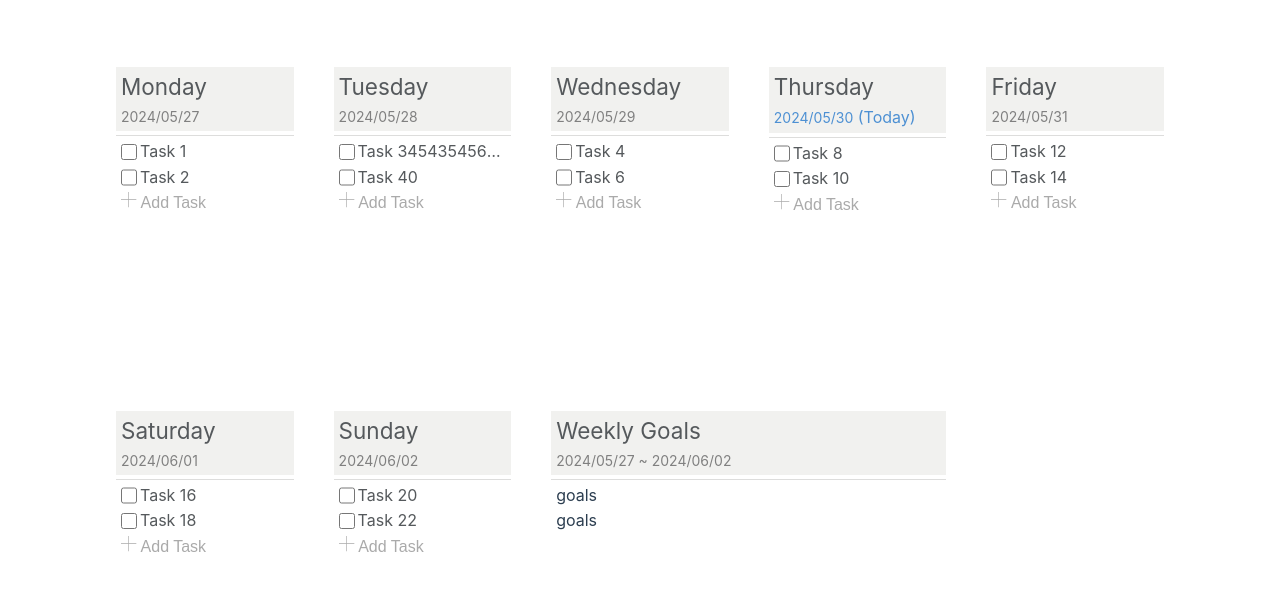
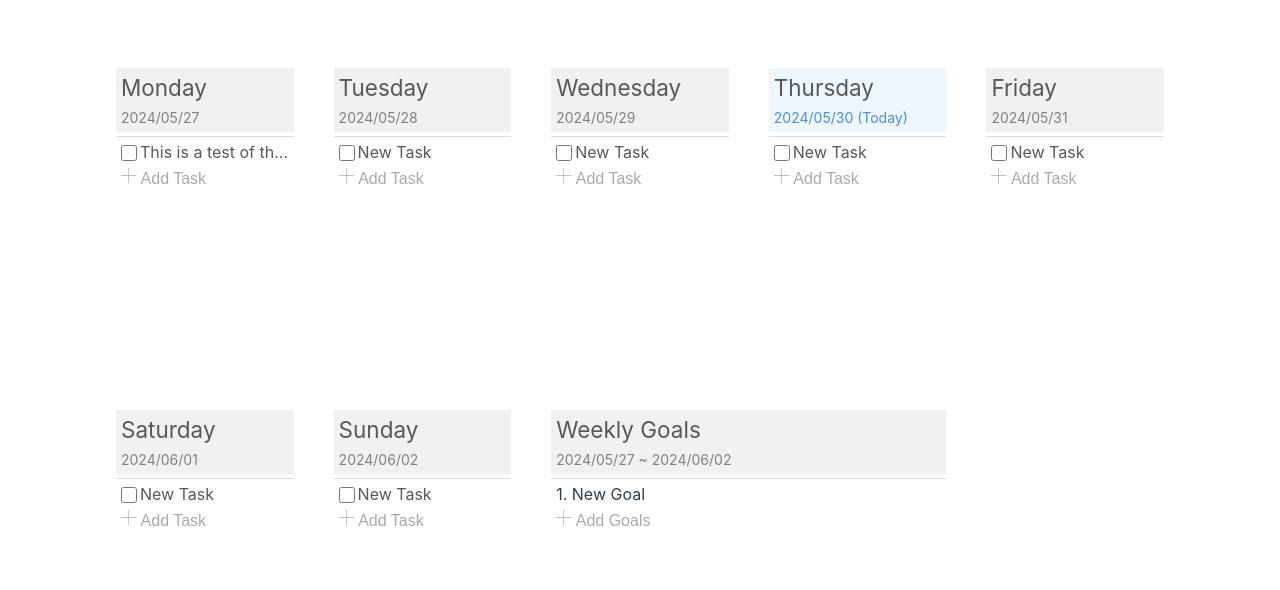
Before and after one commit to teatimehr13/WeekTodoList, a Vue app: page / in a window 1280 px wide. Shown: the top 590 px of the page. Built offline with nearby package versions, Linux system fonts and the light colour scheme.

Commit message:
完成weekly goals 刪除、新增、更新

```diff
--- a/src/components/WeekTodo.vue
+++ b/src/components/WeekTodo.vue
@@ -13,18 +13,19 @@ const props = defineProps(
     ["weekTasks", "goalsTask"]
 );
 
-const emits = defineEmits(["addTask", "delTask", "copyTask"]);
+const emits = defineEmits(["addTask", "delTask", "copyTask", "addGoals"]);
 
 let weekTasks = props.weekTasks;
 let goalsTask = props.goalsTask;
-// console.log(weekTasks);
-// console.log(goalsTask);
 
 let isEdit = ref(null);
 let isHover = ref(null);
 let swAdd_area = ref(true);
 let swNew_input = ref(null);
+let swNew_input2 = ref(null);
 let new_input = ref([]);
+let new_input2 = ref([]);
+let del_target = ref(null);
 
 let active = false;
 let popActive = ref(false);
@@ -34,7 +35,6 @@ let isDrag = ref(false);
 let disableDraggable = ref(false);
 let contenteditable = ref(true);
 let weeksArr = ref([]);
-let todayTime = ref(null);
 let currentDate = ref(null);
 
 let popUp = reactive({
@@ -44,26 +44,13 @@ let popUp = reactive({
 
 let copy_del_obj = reactive({
     week: null,
-    id: null
+    id: null,
 });
 
 const onMove = () => {
     isDrag.value = true;
 };
 
-const toggleClick = (data) => {
-    data.isChecked = !data.isChecked;
-}
-const swEditInput = (id) => {
-    // console.log(isEdit.value);
-    isEdit.value === id ? isEdit.value = null : isEdit.value = id;
-    isHover.value = null;
-    nextTick(() => {
-        if (inputRefs.value[id]) {
-            inputRefs.value[id].focus();
-        }
-    });
-}
 
 let isFocused = false;
 const swHoverContent = (id, num) => {
@@ -96,9 +83,11 @@ const swHoverContent = (id, num) => {
             if (!isFocused && !isDrag.value && !popActive.value) {
                 isHover.value === id ? isHover.value = null : isHover.value = id;
             }
+
+            isDrag.value = false;
+            tooltipActive.value = false;
             break
     }
-
 }
 
 const handleClick = (id) => {
@@ -106,6 +95,17 @@ const handleClick = (id) => {
 }
 
 const newInput_Toggle = (day) => {
+    switch (day) {
+        case "swNew_input2":
+            swNew_input2.value = !swNew_input2.value;
+            active = true;
+            nextTick(() => {
+                if (new_input2.value) {
+                    new_input2.value.focus()
+                }
+            })
+            break
+        default:
             swNew_input.value == day ? swNew_input.value = null : swNew_input.value = day;
             active = true;
             nextTick(() => {
@@ -113,24 +113,57 @@ const newInput_Toggle = (day) => {
                     new_input.value[day].focus()
                 }
             })
+            break
+    }
 }
 
-const add_task = (day) => {
-    let val = event.target.value.trim();
-    emits("addTask", val, day)
+const add_task = (day, target) => {
+    let val;
+    switch (target) {
+        case "tasks":
+            val = event.target.value.trim();
+            if (val) {
+                emits("addTask", val, day, target)
+            }
             swNew_input.value = null
+            break
+        case "goals":
+            val = event.target.value.trim();
+            if (val) {
+                emits("addTask", val, '', target)
+            }
+            swNew_input2.value = null
+            break
+    }
+
 }
 
 const del_task = () => {
+    switch (del_target.value) {
+        case "tasks":
             emits("delTask", copy_del_obj);
             popActive.value = !popActive.value;
+            break
+        case "goals":
+            emits("delTask", copy_del_obj)
+            popActive.value = !popActive.value;
+            break
+    }
 }
 
 const copy_task = () => {
+    console.log(copy_del_obj);
+    switch (del_target.value) {
+        case "tasks":
             emits("copyTask", copy_del_obj);
             popActive.value = !popActive.value;
+            break
+        case "goals":
+            emits("copyTask", copy_del_obj);
+            popActive.value = !popActive.value;
+            break
     }
-
+}
 const onDragStart = (event) => {
     swAdd_area.value = !swAdd_area.value;
 };
@@ -143,9 +176,13 @@ const updateContent = (target) => {
     target.task = event.target.innerText;
 };
 
-const sw_pop = (id, week) => {
+const sw_pop = (id, week, target) => {
+    del_target.value = target;
+
     copy_del_obj.id = id;
     copy_del_obj.week = week;
+    copy_del_obj.target = target;
+
 
     const buttonRect = event.target.getBoundingClientRect();
     popUp.top = `${buttonRect.bottom + window.scrollY + 3}px`;
@@ -240,13 +277,13 @@ let inputRefs2 = ref([]);
         <div class="week-container">
             <div v-for="(tasks, day, idx) in weekTasks" :key="day" class="day-container">
                 <div>
-                    <div class="week-con">
+                    <div class="week-con" :class="{ current_date_con: currentDate == weeksArr[idx] }">
                         <h2>{{ day }}</h2>
                         <span class="week-text" :class="{ current_date: currentDate == weeksArr[idx] }"> {{
                             weeksArr[idx]
                             }}</span>
                         <span v-if="weeksArr[idx] === currentDate"
-                            :class="{ current_date: currentDate == weeksArr[idx] }"> (Today)</span>
+                            :class="{ current_date: currentDate == weeksArr[idx] }" style="font-size: 14px;"> (Today)</span>
                     </div>
                     <ul>
                         <draggable :list="tasks" group="tasks" animation="300" @start="onDragStart" @end="onDragEnd"
@@ -255,14 +292,14 @@ let inputRefs2 = ref([]);
                             <template #item="{ element, index }">
                                 <li class="list-container">
                                     <div class="list-content">
-                                        <div v-show="isEdit != element.id" @mouseenter="swHoverContent(element.id,1)"
+                                        <div v-show="isEdit != element.id" @mouseenter="swHoverContent(element.id, 1)"
                                             @click="handleClick(element.id)">
                                             <input type="checkbox" v-model="element.isChecked">
                                             <span :class="{ task_finish: element.isChecked }">{{ element.task }}</span>
                                         </div>
                                     </div>
                                     <div class="list-hover-content" v-show="isHover == element.id"
-                                        @mouseleave="swHoverContent(element.id,1)">
+                                        @mouseleave="swHoverContent(element.id, 1)">
                                         <div class="list-hover-container">
                                             <div>
                                                 <input type="checkbox" v-model="element.isChecked">
@@ -271,7 +308,7 @@ let inputRefs2 = ref([]);
                                                     :class="{ task_finish: element.isChecked }">
                                                     {{ element.task }}</div>
                                             </div>
-                                            <div class="list-icon-group" @click="sw_pop(element.id, day)"
+                                            <div class="list-icon-group" @click="sw_pop(element.id, day, 'tasks')"
                                                 @mouseenter="sw_tool" @mousedown="sw_tool('close')">
                                                 <span class="handle">
                                                     <font-awesome-icon :icon="['fas', 'grip-vertical']" />
@@ -286,8 +323,8 @@ let inputRefs2 = ref([]);
                                 <div style="flex-grow: 1;" class="here draggable-item" v-show="swAdd_area">
                                     <div class="new-todo-area">
                                         <input v-if="swNew_input == day" type="text" class="new-todo-input"
-                                            placeholder="請輸入新任務" style="width: max-content;"
-                                            :ref="el => new_input[day] = el" @blur="add_task(day)"
+                                            placeholder="set a new task" style="width: max-content;"
+                                            :ref="el => new_input[day] = el" @blur="add_task(day, 'tasks')"
                                             @keyup.enter="$event.target.blur()">
                                         <button @click="newInput_Toggle(day)" v-show="swNew_input != day">
                                             <!-- <font-awesome-icon :icon="['fas', 'plus']" /> -->
@@ -320,14 +357,13 @@ let inputRefs2 = ref([]);
                             <template #item="{ element, index }">
                                 <li class="list-container">
                                     <div class="list-content">
-                                        <div v-show="isEdit != element.id" @mouseenter="swHoverContent(element.id,2)"
+                                        <div v-show="isEdit != element.id" @mouseenter="swHoverContent(element.id, 2)"
                                             @click="handleClick(element.id)">
-                                            <span> {{ element.task }}</span>
-                                            <!-- <span> {{ (index + 1) + ". " + element.task }}</span> -->
+                                            <span> {{ (index + 1) + ". " + element.task }}</span>
                                         </div>
                                     </div>
                                     <div class="list-hover-content" v-show="isHover == element.id"
-                                        @mouseleave="swHoverContent(element.id,2)">
+                                        @mouseleave="swHoverContent(element.id, 2)">
                                         <div class="list-hover-container">
                                             <div>
                                                 <div :contenteditable=contenteditable @input="updateContent(element)"
@@ -335,7 +371,7 @@ let inputRefs2 = ref([]);
                                                     :class="{ task_finish: element.isChecked }">
                                                     {{ element.task }}</div>
                                             </div>
-                                            <div class="list-icon-group" @click="sw_pop(element.id, day)"
+                                            <div class="list-icon-group" @click="sw_pop(element.id, '', 'goals')"
                                                 @mouseenter="sw_tool" @mousedown="sw_tool('close')">
                                                 <span class="handle">
                                                     <font-awesome-icon :icon="['fas', 'grip-vertical']" />
@@ -347,31 +383,27 @@ let inputRefs2 = ref([]);
                                 </li>
                             </template>
                             <template #footer>
-                                <!-- <div style="flex-grow: 1;" class="here draggable-item" v-show="swAdd_area">
+                                <div style="flex-grow: 1;" class="here draggable-item">
                                     <div class="new-todo-area">
-                                        <input v-if="swNew_input == day" type="text" class="new-todo-input"
-                                            placeholder="請輸入新任務" style="width: max-content;"
-                                            :ref="el => new_input[day] = el" @blur="add_task(day)"
-                                            @keyup.enter="$event.target.blur()">
-                                        <button @click="newInput_Toggle(day)" v-show="swNew_input != day">
+                                        <input v-if="swNew_input2" type="text" class="new-todo-input"
+                                            placeholder="set a new weekly goal" style="width: max-content;" ref="new_input2"
+                                            @blur="add_task('', 'goals')" @keyup.enter="$event.target.blur()">
+                                        <button @click="newInput_Toggle('swNew_input2')" v-show="!swNew_input2">
                                             <svg width="16" height="16" viewBox="0 0 24 24" xfill-rule="evenodd"
                                                 clip-rule="evenodd">
                                                 <path d="M11 11v-11h1v11h11v1h-11v11h-1v-11h-11v-1h11z"
                                                     class="plus-path" />
                                             </svg>
-                                            <span> Add Task</span>
+                                            <span> Add Goals</span>
                                         </button>
                                     </div>
-                                </div> -->
+                                </div>
                             </template>
                         </draggable>
                     </ul>
                 </div>
             </div>
         </div>
-
-
-
 
         <div class="tooltip" v-show="tooltipActive" :style="popUp">
             <p>Drag to move</p>
@@ -393,16 +425,25 @@ let inputRefs2 = ref([]);
 </template>
 
 <style scoped>
-span {
-    font-size: 16px;
-}
-
+span,
 [contenteditable] {
     font-size: 16px;
 }
 
+[contenteditable="true"] {
+    outline: none;
+    width: 100%;
+    min-width: 50px;
+}
+
 h2 {
     color: #55595c;
+}
+
+input[type="checkbox"] {
+    width: 16px;
+    cursor: pointer;
+    flex-shrink: 0;
 }
 
 .week-con {
@@ -425,6 +466,11 @@ h2 {
 .week-text {
     color: #808080;
     font-size: 14px;
+}
+
+.current_date_con {
+    /* background-color: #e5f1fd; */
+    background-color: #eef6fe;
 }
 
 .current_date {
@@ -460,6 +506,8 @@ h2 {
     max-width: 20%;
 }
 
+
+
 .day-container>div {
     background: white;
     display: flex;
@@ -471,6 +519,9 @@ h2 {
     padding: 10px 20px;
 }
 
+.week-goals {
+    width: 40%;
+}
 
 input:focus {
     outline: none;
@@ -508,7 +559,6 @@ input[type="text"] {
 }
 
 .new-todo-area button {
-    /* color: #6f7579; */
     color: #aaa;
     font-size: .75rem;
     text-align: left;
@@ -554,20 +604,16 @@ input[type="text"] {
     justify-content: space-between;
 }
 
-input[type="checkbox"] {
-    width: 16px;
-    cursor: pointer;
-    flex-shrink: 0;
-}
 
 .list-hover-container input[type="checkbox"] {
     align-self: start;
-    min-height: 1.2rem;
+    min-height: 1.275rem;
 }
 
 .list-hover-container>div {
     display: flex;
     column-gap: 3px;
+    /* #e5f1fd */
 }
 
 .list-hover-content span {
@@ -674,13 +720,5 @@ input[type="checkbox"] {
     visibility: hidden;
 }
 
-[contenteditable="true"] {
-    outline: none;
-    width: 100%;
-    min-width: 50px;
-}
 
-.week-goals {
-    width: 40%;
-}
 </style>
--- a/src/stores/counter.js
+++ b/src/stores/counter.js
@@ -5,73 +5,110 @@ export const useCounterStore = defineStore('useCounterStore', () => {
   const count = ref(0)
   let default_list = ref(
     {
-      Monday: [{ task: 'Task 1', id: 1, isChecked: false }, { task: 'Task 2', id: 2, isChecked: false }],
-      Tuesday: [{ task: 'Task 3454354565456546546546', id: 3, isChecked: false }, { task: 'Task 40', id: 4, isChecked: false }],
-      Wednesday: [{ task: 'Task 4', id: 5, isChecked: false }, { task: 'Task 6', id: 7, isChecked: false }],
-      Thursday: [{ task: 'Task 8', id: 9, isChecked: false }, { task: 'Task 10', id: 11, isChecked: false }],
-      Friday: [{ task: 'Task 12', id: 13, isChecked: false }, { task: 'Task 14', id: 15, isChecked: false }],
-      Saturday: [{ task: 'Task 16', id: 17, isChecked: false }, { task: 'Task 18', id: 19, isChecked: false }],
-      Sunday: [{ task: 'Task 20', id: 21, isChecked: false }, { task: 'Task 22', id: 20, isChecked: false }]
+      Monday: [{ task: 'This is a test of the new task layout for numerous words.', id: 1, isChecked: false },],
+      Tuesday: [{ task: 'New Task', id: 3, isChecked: false },],
+      Wednesday: [{ task: 'New Task', id: 5, isChecked: false },],
+      Thursday: [{ task: 'New Task', id: 9, isChecked: false },],
+      Friday: [{ task: 'New Task', id: 13, isChecked: false },],
+      Saturday: [{ task: 'New Task', id: 17, isChecked: false },],
+      Sunday: [{ task: 'New Task', id: 21, isChecked: false },]
     }
   )
 
   let default_goals_list = ref([
-    { task: 'goals', id: 1001 },
-    { task: 'goals', id: 1002 }
+    { task: 'New Goal', id: 1000 },
   ]
-
   );
 
   const storedData = localStorage.getItem("useCounterStore");
   let initialWeekList = storedData ? JSON.parse(storedData).weekList : {};
   let initialGoalsList = storedData ? JSON.parse(storedData).goalsList : [];
-  console.log(initialWeekList);
-  console.log(initialGoalsList);
 
   let weekList = !Object.values(initialWeekList).length ? initialWeekList = default_list.value : ref(initialWeekList).value;
-  let goalsList = !initialGoalsList.length ? initialGoalsList = default_goals_list.value : ref(initialGoalsList);
-  // console.log(ref(initialGoalsList).value);
-  // console.log(weekList);
-  // console.log(goalsList);
+  let goalsList = !initialGoalsList.length ? initialGoalsList = default_goals_list : ref(initialGoalsList);
 
   let maxId = Math.max(...Object.values(weekList).flat().map(task => task.id));
-  // let maxId_g = Math.max(...goalsList.map(e => e.id));
+  let maxId_g = Math.max(...goalsList.value.map(e => e.id));
 
 
-  const addTask = (val, day) => {
-    maxId += 1;
-    let new_id = maxId;
+  const addTask = (val, day, target) => {
+    let new_id;
+    switch (target) {
+      case "tasks":
+        maxId < 1 ? maxId = 1 : maxId+= 1 ;
+        console.log(maxId);
+        new_id = maxId;
         weekList[day].push({
           task: val,
           id: new_id,
           isChecked: false,
         })
-
-    console.log(new_id);
+        break
+      case "goals":
+        maxId_g += 1
+        new_id = maxId_g;
+        goalsList.value.push({
+          task: val,
+          id: new_id,
+        })
+        break
+    }
   }
 
   const delTask = (obj) => {
     let id = obj.id;
     let week = obj.week;
-    let del_idx = weekList[week].findIndex(e => e.id == id);
+    let target = obj.target;
+    let del_idx;
+
+    switch (target) {
+      case "tasks":
+        del_idx = weekList[week].findIndex(e => e.id == id);
         weekList[week].splice(del_idx, 1);
+        break
+      case "goals":
+        del_idx = goalsList.value.findIndex(e => e.id == id);
+        goalsList.value.splice(del_idx, 1);
+        break
+    }
+
   }
 
   const copyTask = (obj) => {
-    maxId += 1;
-    let new_id = maxId;
-
     let id = obj.id;
     let week = obj.week;
+    let target = obj.target;
+
+    let new_id = maxId;
+    let copy_obj = {};
+    switch (target) {
+      case "tasks":
         let copy_idx = weekList[week].findIndex(e => e.id == id);
-
-    let copy_obj = {
+        maxId += 1;
+        new_id = maxId;
+        copy_obj = {
           task: weekList[week][copy_idx].task,
           id: new_id,
           isChecked: false,
         }
 
         weekList[week].splice(copy_idx + 1, 0, copy_obj)
+        break
+      case "goals":
+        maxId_g += 1;
+        new_id = maxId_g;
+        let copy_idx_g = goalsList.value.findIndex(e => e.id == id);
+        console.log(goalsList.value);
+        copy_obj = {
+          task: goalsList.value[copy_idx_g].task,
+          id: new_id,
+        }
+
+        goalsList.value.splice(copy_idx_g + 1, 0, copy_obj)
+        break
+    }
+
+
   }
 
   return { count, addTask, delTask, copyTask, weekList, goalsList }
```
Also changed, not shown: src/App.vue (+8 -3 lines). Lines whose indentation alone changed are shown as unchanged.
